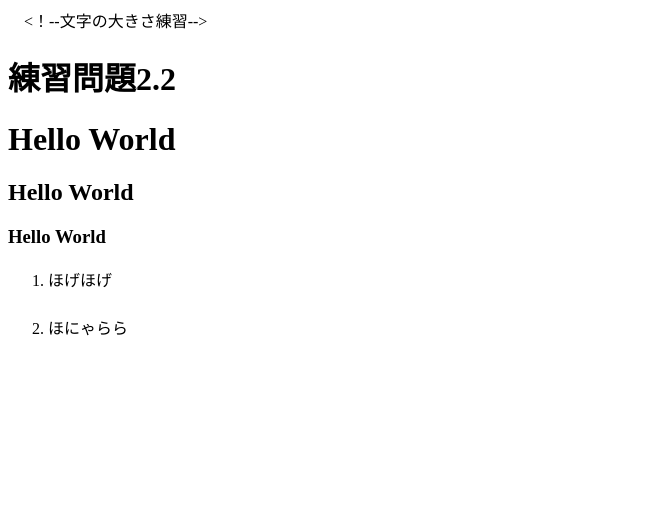
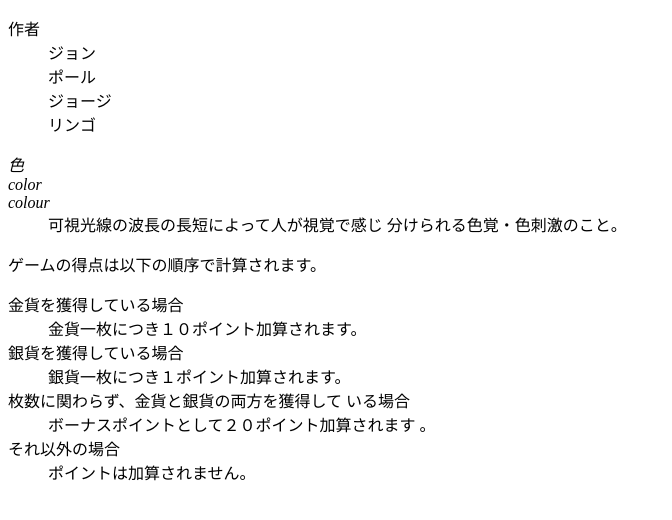
Before and after one commit to RyuutoHiramitu/yunashirosaki, a plain HTML site: page index.html in a window 1280 px wide. Shown: the whole page, without its empty margins (0-672 px from the left). Drawn offline with Linux system fonts and the light colour scheme.

Commit message:
Update index.html

```diff
--- a/index.html
+++ b/index.html
@@ -1,35 +1,30 @@
     <!DOCTYPE html>
-
-<html lang="ja">
-
-<head>
-
-<meta charset="UTF-8">
-
-<title>Web開発の練習１</title>
-
-</head>
-
-<body>
-
-　<！--文字の大きさ練習-->
-
-<h1>練習問題2.2</h1>
-
-<h1>Hello World</h1>
-
- <h2>Hello World</h2>
-
- <h3>Hello World</h3>
-
- <ol>
-
-   <li>ほげほげ</li>
-
-　 <li>ほにゃらら</li>
-
- </ol>
-
-</body>
-
-</html>
+<dl>
+<dt>作者</dt>
+<dd>ジョン</dd>
+<dd>ポール</dd>
+<dd>ジョージ</dd>
+<dd>リンゴ</dd>
+</dl>
+<dl>
+<dt lang="ja"><dfn>色</dfn></dt>
+<dt lang="en-US"><dfn>color</dfn></dt>
+<dt lang="en-GB"><dfn>colour</dfn></dt>
+<dd>可視光線の波長の長短によって人が視覚で感じ
+分けられる色覚・色刺激のこと。</dd>
+</dl>
+<p>ゲームの得点は以下の順序で計算されます。
+</p>
+<dl>
+<dt>金貨を獲得している場合</dt>
+<dd>金貨一枚につき１０ポイント加算されます。
+</dd>
+<dt>銀貨を獲得している場合</dt>
+<dd>銀貨一枚につき１ポイント加算されます。</dd>
+<dt>枚数に関わらず、金貨と銀貨の両方を獲得して
+いる場合</dt>
+<dd>ボーナスポイントとして２０ポイント加算されます
+。 </dd>
+<dt>それ以外の場合</dt>
+<dd>ポイントは加算されません。</dd>
+</dl>
```
